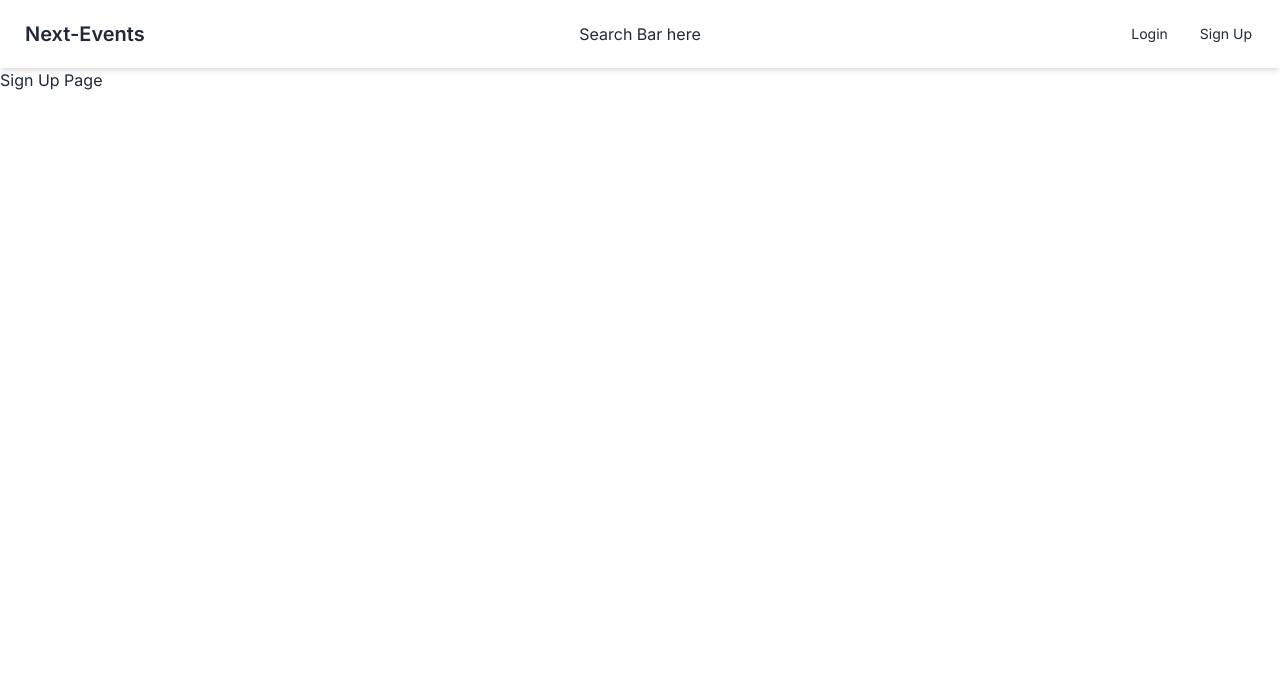
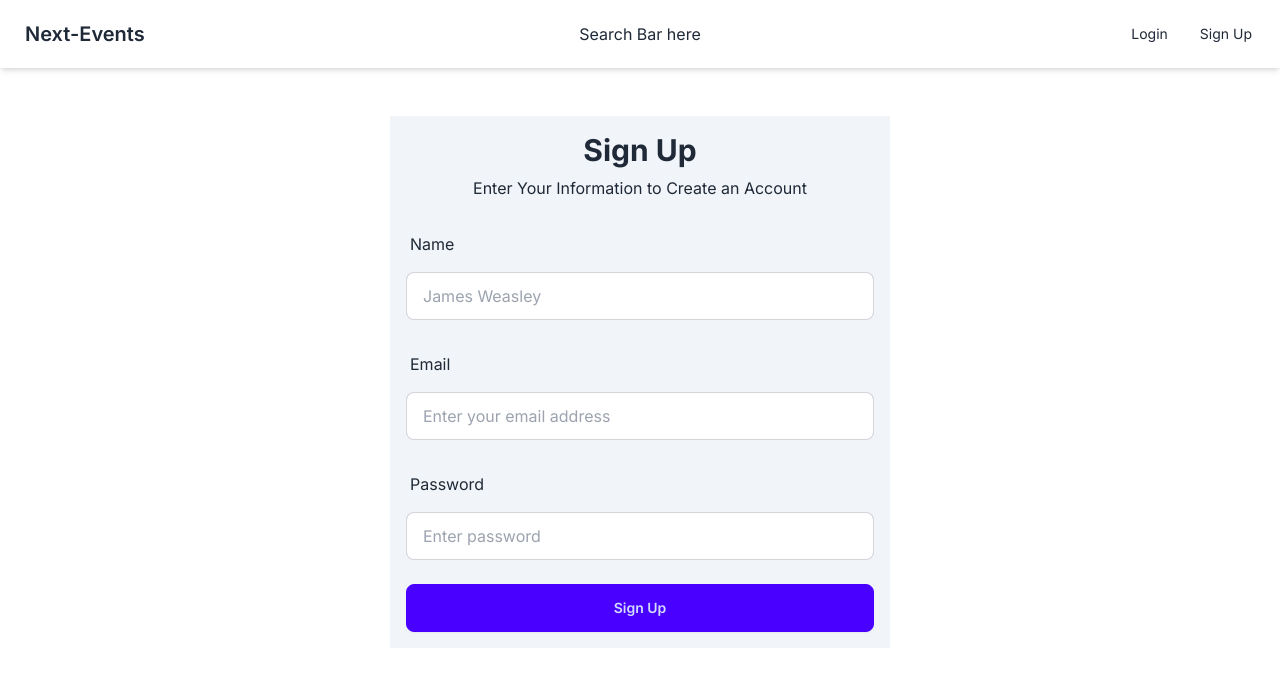
Before and after one commit to nathansebhastian/next-events, a Next.js app: page /signup in a window 1280 px wide. Shown: the top 686 px of the page. Built offline with nearby package versions, Linux system fonts and the light colour scheme; no server answers.

Commit message:
Chapter 8 - User Sign Up Process

```diff
--- a/app/layout.js
+++ b/app/layout.js
@@ -1,6 +1,7 @@
 import { Inter } from 'next/font/google';
 import './globals.css';
 import Navbar from '@/components/Navbar';
+import { Toaster } from "react-hot-toast";
 
 const inter = Inter({ subsets: ['latin'] });
 
@@ -13,6 +14,7 @@
   return (
     <html lang='en'>
       <body className={inter.className}>
+        <Toaster position="bottom-right" />
         <Navbar />
         {children}
       </body>
--- a/app/signup/page.js
+++ b/app/signup/page.js
@@ -1,3 +1,15 @@
-export default function SignUp() {
-  return<h1>Sign Up Page</h1>;
+import SignUpForm from "@/components/SignUpForm";
+
+export default async function SignUp() {
+  return (
+    <div className='mt-12 mx-auto w-full max-w-[500px] p-4 bg-slate-100'>
+      <div className='space-y-2 text-center mb-6'>
+        <h1 className='text-3xl font-bold'>Sign Up</h1>
+        <p>
+          Enter Your Information to Create an Account
+        </p>
+      </div>
+      <SignUpForm />
+    </div>
+  );
 }
--- /dev/null
+++ b/components/SignUpForm.js
@@ -0,0 +1,76 @@
+'use client';
+
+import { useState } from 'react';
+import { createUser } from '@/lib/actions/user.action';
+import { toast } from 'react-hot-toast';
+
+export default function SignUpForm() {
+  const [email, setEmail] = useState('');
+  const [name, setName] = useState('');
+  const [password, setPassword] = useState('');
+
+  const handleSubmit = async event => {
+    event.preventDefault();
+    try {
+      const user = await createUser({
+        email: email,
+        name: name,
+        password: password,
+      });
+
+      if (user) {
+        toast.success('Sign Up Successful');
+      }
+    } catch (error) {
+      toast.error('Sign Up Failed: This email is already registered');
+    }
+  };
+  return (
+    <form onSubmit={handleSubmit} className='space-y-6'>
+      <div className='space-y-2'>
+        <label className='label' htmlFor='name'>
+          Name
+        </label>
+        <input
+          id='name'
+          className='input input-bordered w-full'
+          value={name}
+          onChange={e => setName(e.target.value)}
+          type='text'
+          placeholder='James Weasley'
+          required
+        />
+      </div>
+      <div className='space-y-2'>
+        <label className='label' htmlFor='email'>
+          Email
+        </label>
+        <input
+          id='email'
+          className='input input-bordered w-full'
+          value={email}
+          onChange={e => setEmail(e.target.value)}
+          type='email'
+          placeholder='Enter your email address'
+          required
+        />
+      </div>
+      <div className='space-y-2'>
+        <label className='label' htmlFor='password'>
+          Password
+        </label>
+        <input
+          id='password'
+          className='input input-bordered w-full'
+          value={password}
+          onChange={e => setPassword(e.target.value)}
+          type='password'
+          placeholder='Enter password'
+          required
+          minLength={6}
+        />
+      </div>
+      <button className='btn btn-primary btn-block mt-4'>Sign Up</button>
+    </form>
+  );
+}
--- /dev/null
+++ b/lib/actions/user.action.js
@@ -0,0 +1,17 @@
+'use server';
+
+import { dbConnect } from '@/lib/dbConnect';
+import User from '@/lib/models/user.model';
+import bcrypt from 'bcrypt';
+
+export async function createUser(user) {
+  await dbConnect();
+
+  const passwordHash = await bcrypt.hash(user.password, 10);
+
+  const newUser = await User.create({
+    ...user,
+    password: passwordHash
+  });
+  return JSON.parse(JSON.stringify(newUser));
+}
--- /dev/null
+++ b/lib/models/user.model.js
@@ -0,0 +1,12 @@
+import { Schema, model, models } from "mongoose";
+
+const UserSchema = new Schema({
+  email: { type: String, required: true, unique: true },
+  name: { type: String, required: true },
+  password: { type: String, required: true },
+  imageUrl: { type: String },
+})
+
+const User = models.User || model('User', UserSchema);
+
+export default User;
--- a/package.json
+++ b/package.json
@@ -9,11 +9,13 @@
     "lint": "next lint"
   },
   "dependencies": {
+    "bcrypt": "^5.1.1",
     "mongodb": "^6.3.0",
     "mongoose": "^8.1.1",
     "next": "14.1.0",
     "react": "^18",
-    "react-dom": "^18"
+    "react-dom": "^18",
+    "react-hot-toast": "^2.4.1"
   },
   "devDependencies": {
     "autoprefixer": "^10.0.1",
```
Also changed, not shown: 1 other file (tests, documents, lock files or other folders).
